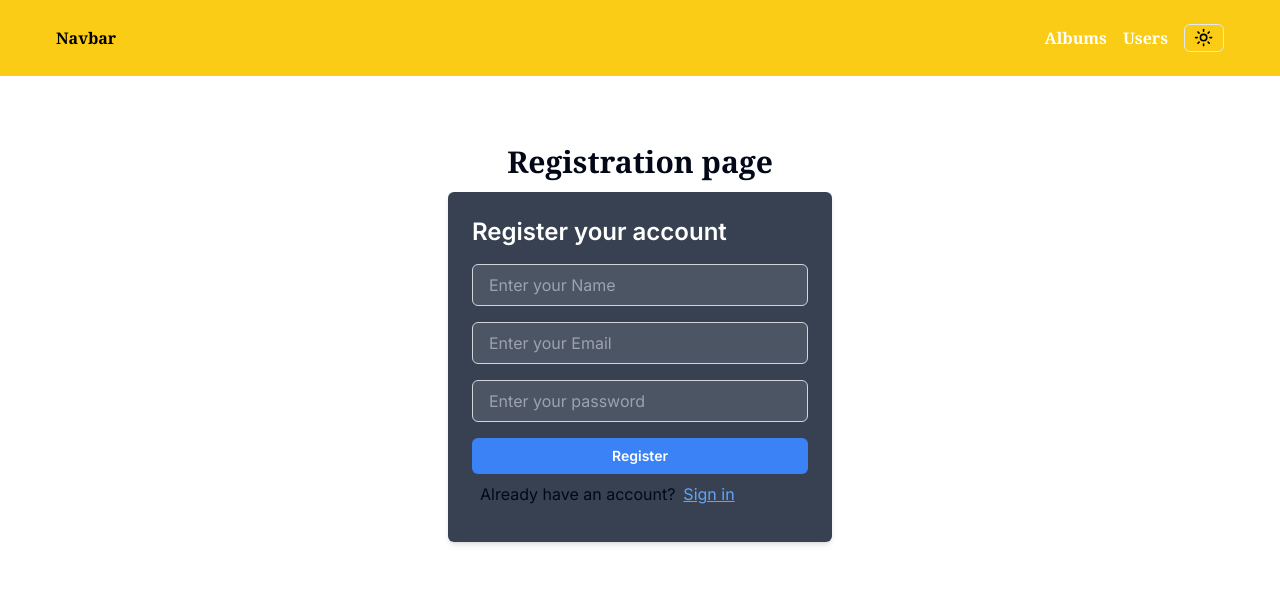
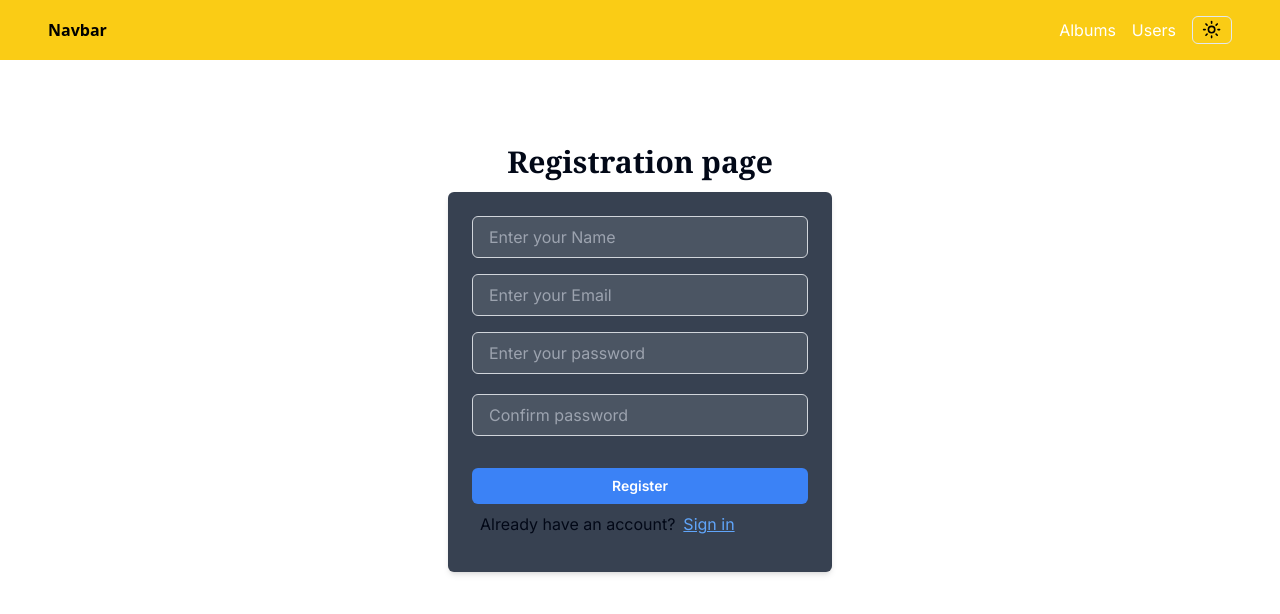
Before and after one commit to raajz49/Typescript, a Next.js app: page /LoginPage/Register in a window 1280 px wide. Shown: the top 614 px of the page. Built offline with nearby package versions, Linux system fonts and the light colour scheme.

Commit message:
Authentication on Login Page

```diff
--- a/package.json
+++ b/package.json
@@ -17,6 +17,7 @@
     "next": "14.1.4",
     "react": "^18",
     "react-dom": "^18",
+    "react-icons-kit": "^2.0.0",
     "shadcn-ui": "^0.8.0",
     "tailwind-merge": "^2.2.2",
     "tailwindcss-animate": "^1.0.7"
--- a/src/app/LoginPage/Login/page.tsx
+++ b/src/app/LoginPage/Login/page.tsx
@@ -1,19 +1,73 @@
-'use client'
+"use client"
 import Link from 'next/link'
+import React, { useState } from 'react';
+import { useRouter } from 'next/navigation';
+
+interface FormValues {
+  email: string;
+  password: string;
+}
+
 const Login = () => {
+  const router = useRouter();
+  const initialvalues: FormValues = { email: "", password: "" };
+  const [formValues, setFormValues] = useState(initialvalues);
+  const [formErrors, setFormErrors] = useState<Partial<FormValues>>({});
+
+  const validate = (values: FormValues) => {
+    const errors: Partial<FormValues> = {};
+    const regexp=/^(?=.*\d)(?=.*[a-z])(?=.*[A-Z])(?=.*[a-zA-Z]).{8,}$/gm;
+
+    if (!values.email) {
+      errors.email = "Email is required";
+    }
+
+    if (!values.password) {
+      errors.password = "Password is required";
+    } else if(!regexp.test(values.password)){
+      errors.password = "Password must be 8 digit and contain #,@,$...";
+    }
+
+    return errors;
+  }
+
+  const handleChange = (e: React.ChangeEvent<HTMLInputElement>) => {
+    const { name, value } = e.target;
+    setFormValues({ ...formValues, [name]: value });
+  };
+
+  const handleSubmit = (e: React.FormEvent<HTMLFormElement>) => {
+    e.preventDefault();
+    const errors = validate(formValues);
+    setFormErrors(errors);
+
+    // Check if there are no errors before redirecting
+    if (Object.keys(errors).length === 0) {
+      router.push('/'); // Redirect to home page on successful login
+      console.log('Logged in successfully.');
+    } else {
+      console.log('Validation failed.');
+    }
+  };
+
   return (
     <div className=''>
-        <h1 className='flex  justify-center mt-36 font-serif font-bold mb-3 text-3xl'>Welcome to MCG</h1>
+      <h1 className='flex justify-center mt-36 font-serif font-bold mb-3 text-3xl'>Welcome to MCG</h1>
       <div className='flex flex-col item-center justify-center w-full max-w-sm mx-auto p-6 bg-gray-700 rounded-md shadow-md '>
+        <form onSubmit={handleSubmit}>
           <div className='mb-4'>
-            <h1 className='text-white  font-semibold text-2xl mb-4 '>Sign in to your account</h1>
+            <h1 className='text-white font-semibold text-2xl mb-4'>Sign in to your account</h1>
             <label className='block mb-1 text-sm font-semibold text-white'>Email</label>
             <input
               type="email"
               name="email"
+              value={formValues.email}
+              onChange={handleChange}
               placeholder='Enter your Email'
               className="w-full px-4 py-2 text-gray-700 bg-gray-600 border border-gray-500 rounded-md focus:outline-none focus:bg-white focus:border-blue-500"
+              required
             />
+            {formErrors.email && <p className="text-red-500">{formErrors.email}</p>}
           </div>
 
           <div>
@@ -21,11 +75,14 @@ const Login = () => {
             <input
               type="password"
               name="password"
+              value={formValues.password}
+              onChange={handleChange}
               placeholder='Enter your password'
-        className="w-full mb-4  px-4 py-2 text-gray-700 bg-gray-600 border border-gray-500 rounded-md focus:outline-none focus:bg-white focus:border-blue-500"
+              className="w-full mb-4 px-4 py-2 text-gray-700 bg-gray-600 border border-gray-500 rounded-md focus:outline-none focus:bg-white focus:border-blue-500"
+              required
             />
+            {formErrors.password && <p className="text-red-500">{formErrors.password}</p>}
           </div>
-
           <div className='flex mb-4 justify-between'>
         <label className='text-white flex items-center cursor-pointer'>
         <input
@@ -35,29 +92,25 @@ const Login = () => {
         </label>
       <p className='text-blue-500 hover:underline'>Forgot Password?</p>
       </div>
-
           <div className='mb-3' >
-
-    <Link href="/components/"className='text-blue-400 underline'>
             <button
               type="submit"
               className="w-full px-4 py-2 mb-2 text-sm font-semibold text-white bg-blue-500 rounded-md hover:bg-blue-600 focus:outline-none focus:bg-blue-600"
-        // onClick={reloadPage}
             >
               Login
             </button>
-      </Link>
           </div>
 
           <div className='flex'>
             <p className='text-white px-2'>Don't have an account?</p>
-        <Link href={"/LoginPage/Register/"}className='text-blue-400 underline'>
+            <Link href="/LoginPage/Register/" className='text-blue-400 underline'>
               Sign Up
             </Link>
           </div>
+        </form>
       </div>
     </div>
-  )
-}
+  );
+};
 
-export default Login
+export default Login;
--- a/src/app/LoginPage/Register/page.tsx
+++ b/src/app/LoginPage/Register/page.tsx
@@ -1,47 +1,122 @@
+"use client"
 
-'use client'
-import Links from '@/components/Links';
 import Link from 'next/link'
-import React, { useState } from 'react'
+import { useState, ChangeEvent } from 'react';
+import { useRouter } from 'next/navigation';
+import {Icon} from 'react-icons-kit';
+import {eyeOff} from 'react-icons-kit/feather/eyeOff';
+import {eye} from 'react-icons-kit/feather/eye'
+
+interface FormValues {
+  Name: string;
+  email: string;
+  password: string;
+  Confirmpassword: string;
+}
+
+const Register = () => {
+  const router = useRouter();
+  const initialvalues: FormValues = { Name: "", email: "", password: "", Confirmpassword: "" };
+  const [formValues, setFormValues] = useState(initialvalues);
+  const [formErrors, setFormErrors] = useState<Partial<FormValues>>({});
 
 
-const Register = () => {
-    const [showLinks, setShowLinks] = useState(false);
-    const reloadPage=()=>{
-        window.location.reload();
-        // Show the Links component after reloading
-        setShowLinks(true);
+  const handleChange = (e: ChangeEvent<HTMLInputElement>) => {
+    const { name, value } = e.target;
+    setFormValues({ ...formValues, [name]: value });
   }
+
+  const handleSubmit = (e: React.FormEvent<HTMLFormElement>) => {
+    e.preventDefault();
+    const errors = validate(formValues);
+    setFormErrors(errors);
+
+    // Check if there are no errors before redirecting
+    if (Object.keys(errors).length === 0) {
+      router.push('/LoginPage/Login');
+    }
+  }
+
+
+  const validate = (values: FormValues) => {
+    const errors: Partial<FormValues> = {};
+    const regex = /^[\w-\.]+@([\w-]+\.)+[\w-]{2,4}$/;
+    const regex1 = /^[A-Za-z][A-Za-z0-9_]{2,29}$/;
+    const regexp = /^(?=.*\d)(?=.*[a-z])(?=.*[A-Z])(?=.*[a-zA-Z]).{8,}$/;
+
+    if (!values.Name) {
+      errors.Name = "Username is required";
+    } else if (!regex1.test(values.Name)) {
+      errors.Name = "Username must be longer and start with alphabets";
+    }
+
+    if (!regex.test(values.email)) {
+      errors.email = "Valid email is required";
+    }
+
+    if (!values.password) {
+      errors.password = "Password is required";
+    } else if (!regexp.test(values.password)) {
+      errors.password = "Password must be 8 characters and contain at least one uppercase letter, one lowercase letter, and one number";
+    }
+
+    if (!values.Confirmpassword) {
+      errors.Confirmpassword = "Confirm Password is required";
+    } else if (values.Confirmpassword !== values.password) {
+      errors.Confirmpassword = "Passwords do not match";
+    }
+
+    return errors;
+  }
+
   return (
     <div>
-      <h1 className='flex  justify-center mt-36 font-serif font-bold mb-3 text-3xl'>Registration page</h1>
-      <div  className='flex flex-col item-center justify-center w-full max-w-sm mx-auto p-6 bg-gray-700 rounded-md shadow-md '>
+      <h1 className='flex justify-center mt-36 font-serif font-bold mb-3 text-3xl'>Registration page</h1>
+      <div className='flex flex-col item-center justify-center w-full max-w-sm mx-auto p-6 bg-gray-700 rounded-md shadow-md '>
+        <form onSubmit={handleSubmit}>
           <div className='mb-4'>
-        <h1 className='text-white  font-semibold text-2xl mb-4 '>Register your account</h1>
-        {/* <label className='block mb-1 text-sm font-semibold text-white'> Name</label> */}
             <input
-      type="Name"
+              type="text"
               name="Name"
+              value={formValues.Name}
               placeholder='Enter your Name'
+              onChange={handleChange}
               className="w-full px-4 py-2 text-gray-700 bg-gray-600 border border-gray-300 rounded-md focus:outline-none focus:bg-gray-500 focus:border-blue-500"
             />
+            {formErrors.Name && <p className="text-red-500">{formErrors.Name}</p>}
           </div>
           <div className='mb-4'>
-      {/* <label className='block mb-1 text-sm font-semibold text-white'>Email</label> */}
             <input
               type="email"
               name="email"
+              value={formValues.email}
               placeholder='Enter your Email'
+              onChange={handleChange}
               className="w-full px-4 py-2 text-gray-700 bg-gray-600 border border-gray-300 rounded-md focus:outline-none focus:bg-gray-500 focus:border-blue-500"
             />
+            {formErrors.email && <p className="text-red-500">{formErrors.email}</p>}
           </div>
-      <div>
+          <div className='mb-4'>
             <input
               type="password"
               name="password"
+              value={formValues.password}
               placeholder='Enter your password'
-        className="w-full mb-4  px-4 py-2 text-gray-700 bg-gray-600 border border-gray-300 rounded-md focus:outline-none focus:bg-gray-500 focus:border-blue-500"
+              onChange={handleChange}
+              className="w-full mb-1 px-4 py-2 text-gray-700 bg-gray-600 border border-gray-300 rounded-md focus:outline-none focus:bg-gray-500 focus:border-blue-500"
             />
+            {formErrors.password && <p className="text-red-500">{formErrors.password}</p>}
+          </div>
+          <div className='mb-4'>
+            <input
+              type="password"
+              name="Confirmpassword"
+              value={formValues.Confirmpassword}
+              placeholder='Confirm password'
+              onChange={handleChange}
+              className="w-full mb-4 px-4 py-2 text-gray-700 bg-gray-600 border border-gray-300 rounded-md focus:outline-none focus:bg-gray-500 focus:border-blue-500"
+            />
+            {formErrors.Confirmpassword && <p className="text-red-500">{formErrors.Confirmpassword}</p>}
           </div>
           <div className='mb-3' >
             <button
@@ -49,20 +124,17 @@ const Register = () => {
               className="w-full px-4 py-2 mb-2 text-sm font-semibold text-white bg-blue-500 rounded-md hover:bg-blue-600 focus:outline-none focus:bg-blue-600">
               Register
             </button>
-      {showLinks && <Links />}
-      <div className='flex '>
+            <div className='flex'>
               <h1 className='px-2'>Already have an account?</h1>
-
-      <Link href={"/LoginPage/Login/"}className='text-blue-400 underline'>
+              <Link href="/LoginPage/Login/" className='text-blue-400 underline'>
                 Sign in
               </Link>
             </div>
           </div>
-
-
+        </form>
       </div>
     </div>
   )
 }
 
-export default Register
+export default Register;
--- a/src/components/Navbar.tsx
+++ b/src/components/Navbar.tsx
@@ -1,20 +1,17 @@
 
+'use client'
+// components/Navbar.js
+import Link from 'next/link';
 
-import Link from 'next/link';
 import { ModeToggle } from './mode-toggle';
 
+const Navbar = () => {
 
-
-
-
-const Navbar = () => {
   return (
-    <div className="bg-yellow-400  text-black p-4 fixed top-0 w-full z-10 dark:bg-white ">
-         <div className="p-2 px-2 font-serif font-bold ">
-
-      <div className="container mx-auto flex justify-between  items-center gap-4 ">
+    <div className="bg-yellow-400 text-black p-4 fixed top-0 w-full z-10 dark:bg-white">
+      <div className="container mx-auto flex justify-between items-center gap-4">
         <Link href="/">
-            <h1 className=" font-sann  font-bold">Navbar</h1>
+          <h1 className="font-sans font-bold">Navbar</h1>
         </Link>
         <p className="mr-auto"></p>
         <Link href="/FetchData/Album/">
@@ -25,12 +22,7 @@ const Navbar = () => {
         </Link>
         <ModeToggle />
       </div>
-
-
     </div>
-
-    </div>
-
   );
 };
 
```
Also changed, not shown: 1 other file (tests, documents, lock files or other folders). Lines whose indentation alone changed are shown as unchanged.
